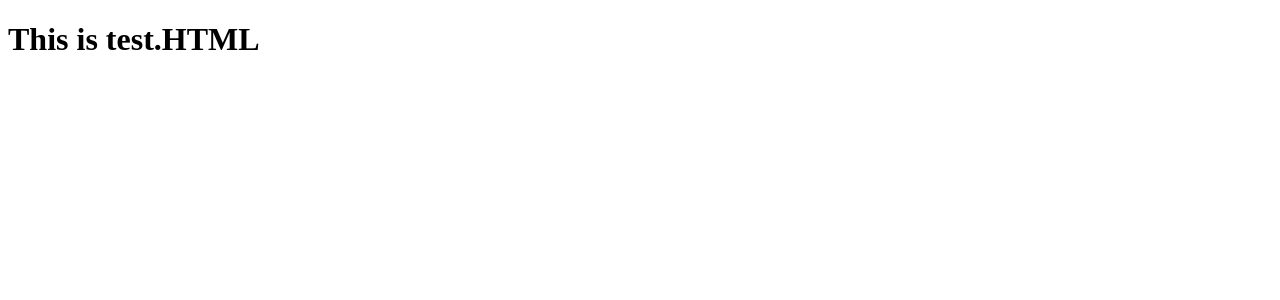
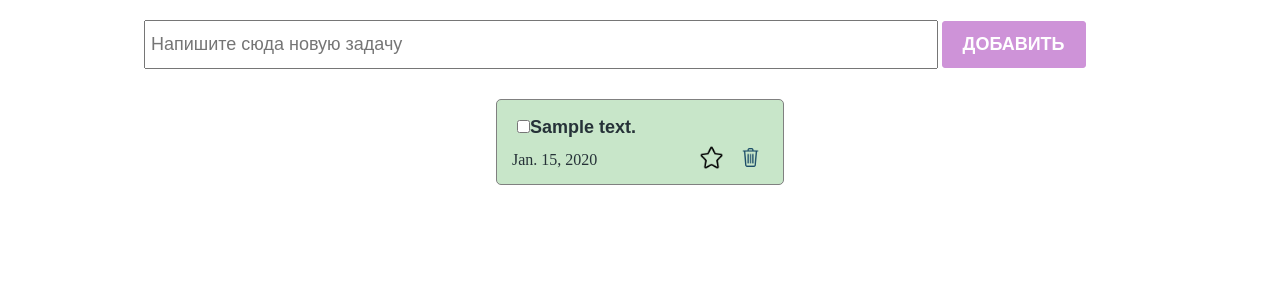
Before and after one commit to anselmo-2010/todo, a Django app: page /test in a window 1280 px wide. Shown: the top 300 px of the page. Run offline with Django 3.2, Linux system fonts and the light colour scheme; tables that the repository leaves empty hold one stand-in row (values such as "Sample post").

Commit message:
index.html copied to test.html

```diff
--- a/main/templates/test.html
+++ b/main/templates/test.html
@@ -1,11 +1,46 @@
+{% load static %}
 <!DOCTYPE html>
 <html lang="en">
-<head>
-    <meta charset="UTF-8">
-    <meta name="viewport" content="width=device-width, initial-scale=1.0">
-    <title>Document</title>
-</head>
+    <head>
+        <meta charset="UTF-8">
+        <meta name="viewport" content="width=device-width, initial-scale=1.0">
+        <!-- <link rel="stylesheet" href="styles/style.css"> -->
+        <link rel="stylesheet" href="{% static "styles/style.css" %}">
+        <!-- <link rel="stylesheet" href="styles/checkbox.css"> -->
+        <link rel="stylesheet" href="{% static "styles/checkbox.css" %}">
+        <title>Todo</title>
+    </head>
 <body>
-    <h1>This is test.HTML</h1>
+      <section>
+        <div class="create_container">
+            <input
+                class="create_input"
+                type="text"
+                placeholder="Напишите сюда новую задачу">
+
+                <button class="create_button">Добавить</button>
+        </div>
+        <div class="todo_container">
+            {% for todo in todo_list %}
+            <div class="todo_item">
+                <div class="todo_item_header">
+                    <label class="checkbox_container">
+                        <input type="checkbox" >
+                        <span class="cheсkmark"></span>
+                    </label>
+                    <h4>{{ todo.text }}</h4>
+                </div>
+                <div class="todo_item_footer">
+                    <p>{{ todo.created_at }}</p>
+                    <div class="action_buttons">
+                        <img src="./img/star.png" alt="">
+                        <img src="img/basket.png" alt="">
+                    </div>
+                </div>
+            </div>
+        {% endfor %}
+
+        </div>
+    </section>
 </body>
 </html>
```
